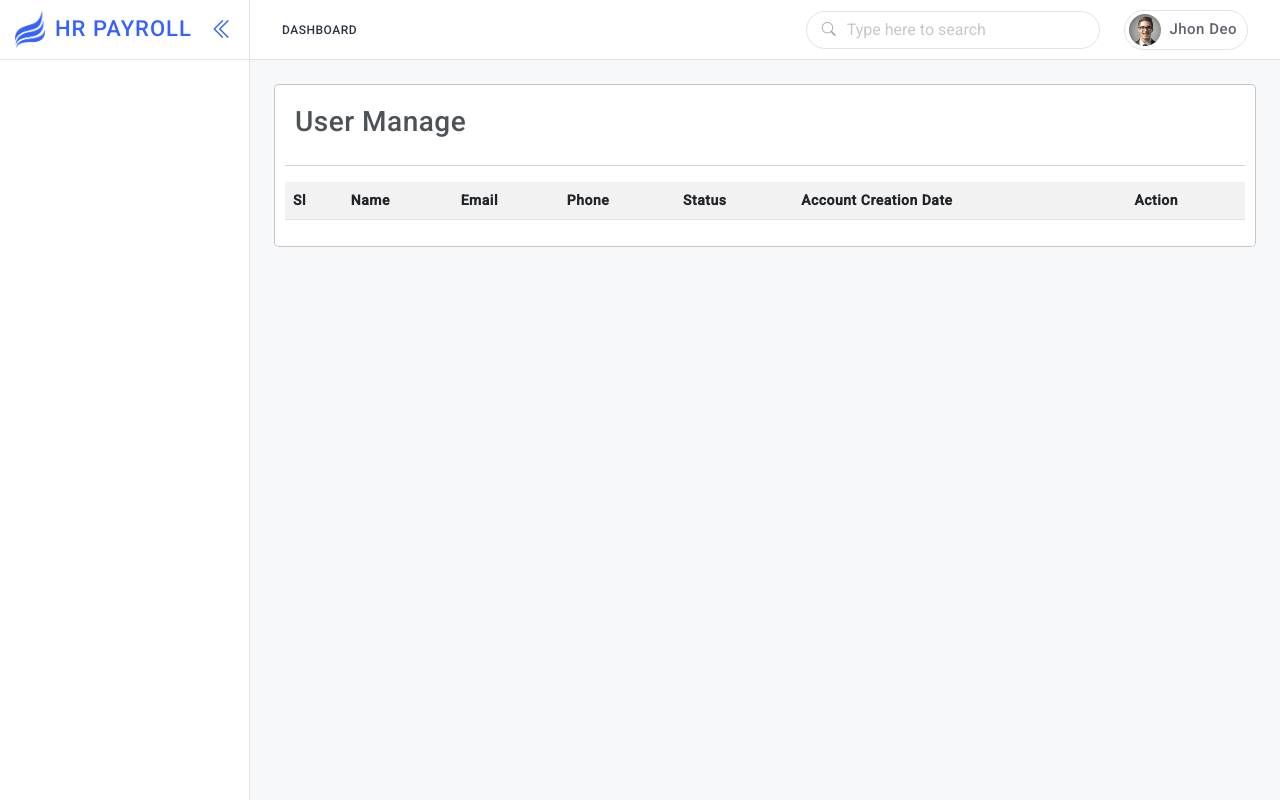
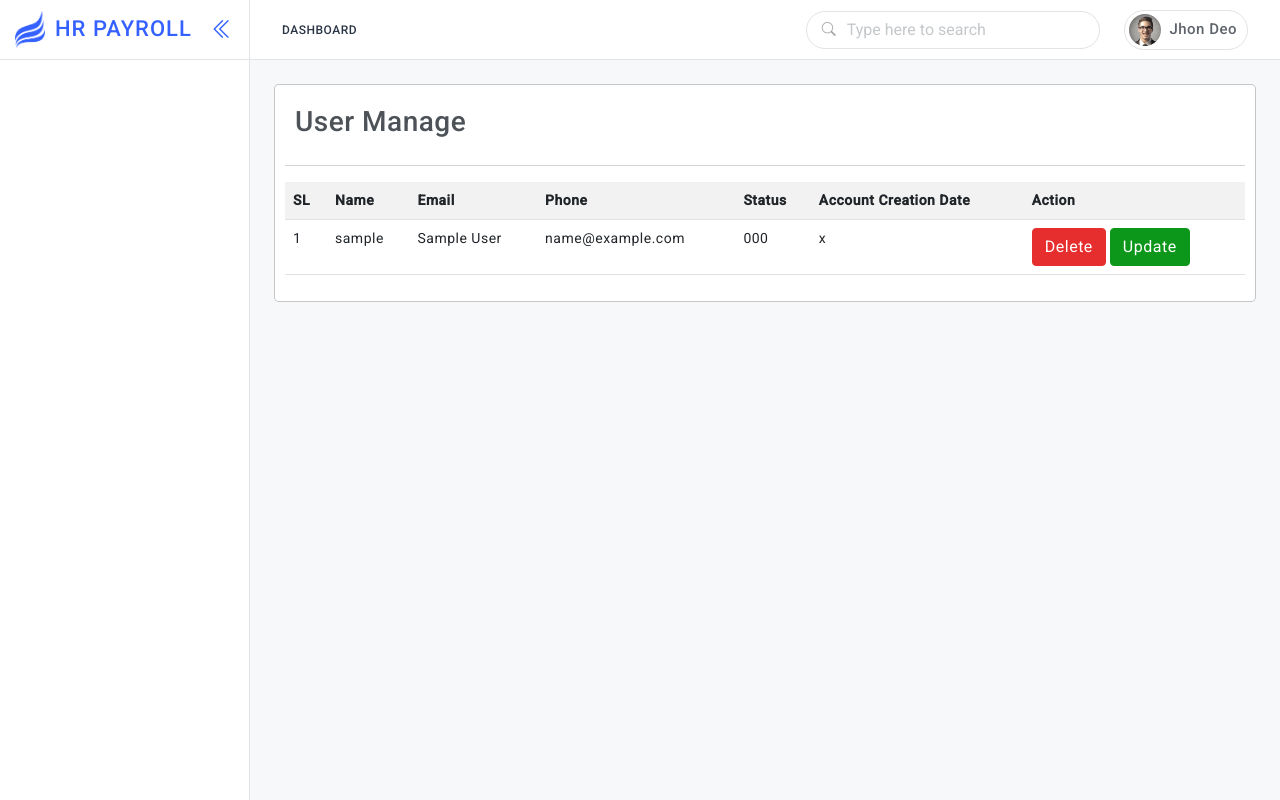
Before and after one commit to friends-team-isdb/HR_Payroll, a PHP site: page /userManage.php in a window 1280 px wide. Run offline with PHP 8.4, Linux system fonts and the light colour scheme; tables that the repository leaves empty hold one stand-in row (values such as "Sample post"); lists and menus that the app fills with data are empty; some libraries are stand-ins or nearby versions.

Commit message:
usermanage done

```diff
--- a/userManage.php
+++ b/userManage.php
@@ -75,7 +75,7 @@
           <div class="col-md-12">
               <table class="table table-striped">
                  <tr>
-                     <th>Sl</th>
+                     <th>SL</th>
                      <th>Name</th>
                      <th>Email</th>
                      <th>Phone</th>
@@ -84,6 +84,26 @@
                      <th>Action</th>
                  </tr>
 
+                 <?php
+              include 'connect.php';
+              $n=1;
+              $sql = "SELECT * FROM user_table";
+              $query=mysqli_query($conn,$sql);
+              while($row=mysqli_fetch_array($query)){
+              ?>
+              <tr>
+                <td><?php echo $n++?></td>
+                <td><?php echo $row[1]?></td>
+                <td><?php echo $row[2]?></td>
+                <td><?php echo $row[3]?></td>
+                <td><?php echo $row[4]?></td>
+                <td><?php echo $row[5]?></td>
+                <td>
+                  <a class="btn btn-danger" href="delete.php?aid=<?php echo $row[0]?>">Delete</a>
+                  <a class="btn btn-success" href="update.php?aid=<?php echo $row[0]?>">Update</a>
+                </td>
+              </tr>
+              <?php } ?>
 
               </table>
           </div>
```
